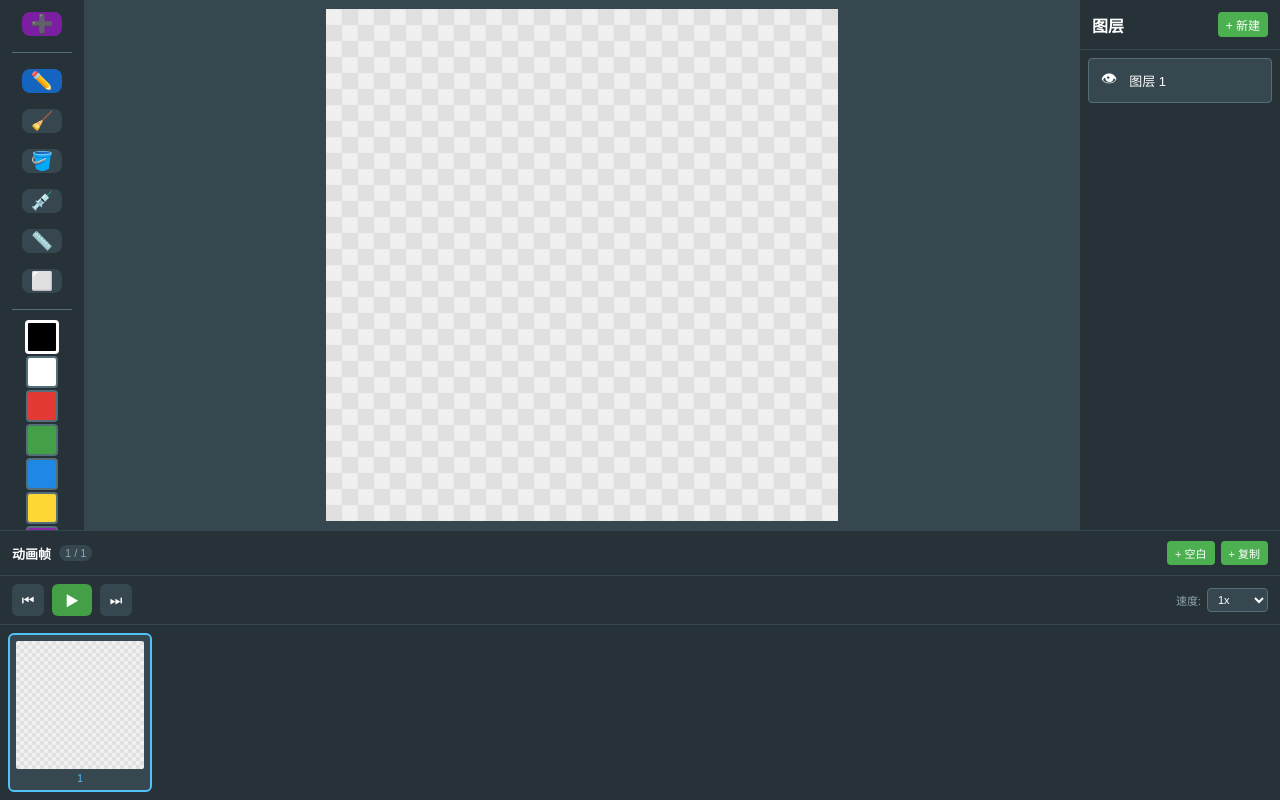
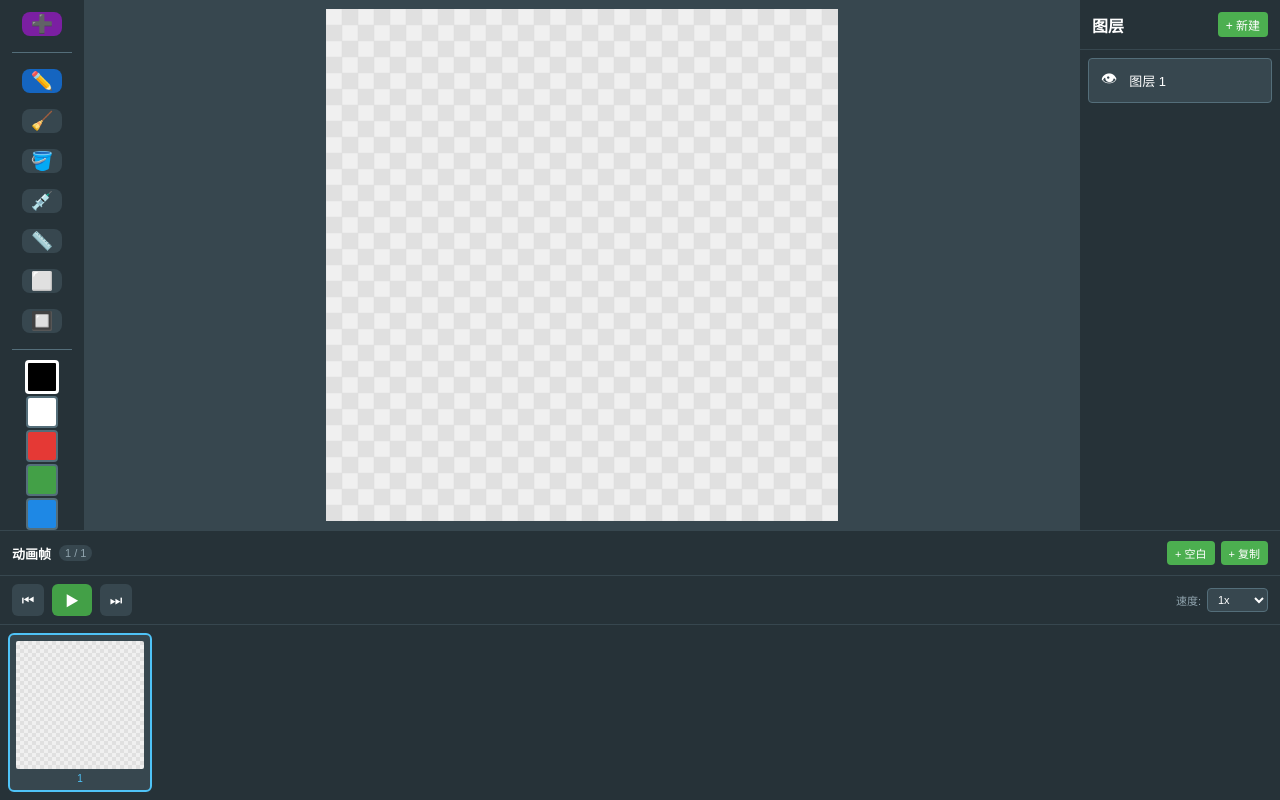
Before and after one commit to yuenlai/solo-6600008, a React (Vite) app in the folder frontend/: page / in a window 1280 px wide. Shown: the top 800 px of the page. Built offline with nearby package versions, Linux system fonts and the light colour scheme.

Commit message:
.1835502840582874:1903346fc600734351bee125b2a26420_6a2521dcaf95f8dc5096e685.6a2521e0af95f8dc5096e687.6a2521e0399ef0a8b32b5bab:Trae CN.T(2026/6/7 15:46:40)

```diff
--- a/frontend/src/components/PixelGrid.tsx
+++ b/frontend/src/components/PixelGrid.tsx
@@ -1,10 +1,36 @@
-import React, { useRef, useEffect, useCallback } from 'react';
+import React, { useRef, useEffect, useCallback, useState } from 'react';
 import { useCanvasStore } from '../store/canvas';
 
 export const PixelGrid: React.FC = () => {
-  const { canvas, zoom, setPixel, getCompositePixels, layers, isPlaying } = useCanvasStore();
+  const {
+    canvas,
+    zoom,
+    tool,
+    setPixel,
+    getCompositePixels,
+    layers,
+    isPlaying,
+    selection,
+    setSelection,
+    captureSelectionPixels,
+    moveSelection,
+    applySelection,
+  } = useCanvasStore();
+
   const canvasRef = useRef<HTMLCanvasElement>(null);
   const drawingRef = useRef(false);
+  const [selectStart, setSelectStart] = useState<[number, number] | null>(null);
+  const [isDragging, setIsDragging] = useState(false);
+  const [dragOffset, setDragOffset] = useState<[number, number]>([0, 0]);
+  const [tempSelection, setTempSelection] = useState<{ x: number; y: number; width: number; height: number } | null>(null);
+
+  const isPointInSelection = useCallback(
+    (x: number, y: number) => {
+      if (!selection) return false;
+      return x >= selection.x && x < selection.x + selection.width && y >= selection.y && y < selection.y + selection.height;
+    },
+    [selection]
+  );
 
   const draw = useCallback(() => {
     const ctx = canvasRef.current?.getContext('2d');
@@ -20,23 +46,157 @@ export const PixelGrid: React.FC = () => {
     }
     ctx.strokeStyle = '#ddd';
     ctx.lineWidth = 0.5;
-    for (let x = 0; x <= canvas.width; x++) { ctx.beginPath(); ctx.moveTo(x*zoom, 0); ctx.lineTo(x*zoom, canvas.height*zoom); ctx.stroke(); }
-    for (let y = 0; y <= canvas.height; y++) { ctx.beginPath(); ctx.moveTo(0, y*zoom); ctx.lineTo(canvas.width*zoom, y*zoom); ctx.stroke(); }
-  }, [canvas, zoom, getCompositePixels, layers]);
+    for (let x = 0; x <= canvas.width; x++) {
+      ctx.beginPath();
+      ctx.moveTo(x * zoom, 0);
+      ctx.lineTo(x * zoom, canvas.height * zoom);
+      ctx.stroke();
+    }
+    for (let y = 0; y <= canvas.height; y++) {
+      ctx.beginPath();
+      ctx.moveTo(0, y * zoom);
+      ctx.lineTo(canvas.width * zoom, y * zoom);
+      ctx.stroke();
+    }
 
-  useEffect(() => { draw(); }, [draw]);
+    const activeSelection = tempSelection || selection;
+    if (activeSelection && tool === 'select') {
+      ctx.strokeStyle = '#2196f3';
+      ctx.lineWidth = 2;
+      ctx.setLineDash([5, 3]);
+      ctx.strokeRect(
+        activeSelection.x * zoom,
+        activeSelection.y * zoom,
+        activeSelection.width * zoom,
+        activeSelection.height * zoom
+      );
+      ctx.setLineDash([]);
+      ctx.fillStyle = 'rgba(33, 150, 243, 0.1)';
+      ctx.fillRect(
+        activeSelection.x * zoom,
+        activeSelection.y * zoom,
+        activeSelection.width * zoom,
+        activeSelection.height * zoom
+      );
+    }
+  }, [canvas, zoom, getCompositePixels, layers, selection, tempSelection, tool]);
+
+  useEffect(() => {
+    draw();
+  }, [draw]);
 
   const getPixel = (e: React.MouseEvent): [number, number] => {
     const rect = canvasRef.current!.getBoundingClientRect();
     return [Math.floor((e.clientX - rect.left) / zoom), Math.floor((e.clientY - rect.top) / zoom)];
   };
 
+  const handleMouseDown = (e: React.MouseEvent) => {
+    if (isPlaying) return;
+    const [x, y] = getPixel(e);
+
+    if (tool === 'select') {
+      if (selection && isPointInSelection(x, y)) {
+        setIsDragging(true);
+        setDragOffset([x - selection.x, y - selection.y]);
+        captureSelectionPixels();
+      } else {
+        applySelection();
+        setSelectStart([x, y]);
+        setTempSelection({ x, y, width: 1, height: 1 });
+      }
+      return;
+    }
+
+    if (selection) {
+      applySelection();
+    }
+    drawingRef.current = true;
+    setPixel(x, y);
+  };
+
+  const handleMouseMove = (e: React.MouseEvent) => {
+    const [x, y] = getPixel(e);
+
+    if (tool === 'select') {
+      if (selectStart) {
+        const [startX, startY] = selectStart;
+        const minX = Math.min(startX, x);
+        const maxX = Math.max(startX, x);
+        const minY = Math.min(startY, y);
+        const maxY = Math.max(startY, y);
+        setTempSelection({
+          x: minX,
+          y: minY,
+          width: maxX - minX + 1,
+          height: maxY - minY + 1,
+        });
+      } else if (isDragging && selection) {
+        const newX = x - dragOffset[0];
+        const newY = y - dragOffset[1];
+        const dx = newX - selection.x;
+        const dy = newY - selection.y;
+        if (dx !== 0 || dy !== 0) {
+          moveSelection(dx, dy);
+        }
+      }
+      return;
+    }
+
+    if (drawingRef.current && !isPlaying) {
+      setPixel(x, y);
+    }
+  };
+
+  const handleMouseUp = () => {
+    if (tool === 'select') {
+      if (selectStart && tempSelection) {
+        setSelection(tempSelection);
+        captureSelectionPixels();
+        setTempSelection(null);
+        setSelectStart(null);
+      }
+      setIsDragging(false);
+      return;
+    }
+    drawingRef.current = false;
+  };
+
+  const handleMouseLeave = () => {
+    if (tool === 'select') {
+      if (selectStart && tempSelection) {
+        setSelection(tempSelection);
+        captureSelectionPixels();
+        setTempSelection(null);
+        setSelectStart(null);
+      }
+      setIsDragging(false);
+      return;
+    }
+    drawingRef.current = false;
+  };
+
+  const getCursor = () => {
+    if (isPlaying) return 'default';
+    if (tool === 'select') {
+      return 'crosshair';
+    }
+    return 'crosshair';
+  };
+
   return (
-    <canvas ref={canvasRef} width={canvas.width * zoom} height={canvas.height * zoom}
-      style={{ cursor: isPlaying ? 'default' : 'crosshair', imageRendering: 'pixelated', pointerEvents: isPlaying ? 'none' : 'auto' }}
-      onMouseDown={e => { if (!isPlaying) { drawingRef.current = true; const [x, y] = getPixel(e); setPixel(x, y); } }}
-      onMouseMove={e => { if (drawingRef.current && !isPlaying) { const [x, y] = getPixel(e); setPixel(x, y); } }}
-      onMouseUp={() => drawingRef.current = false}
-      onMouseLeave={() => drawingRef.current = false} />
+    <canvas
+      ref={canvasRef}
+      width={canvas.width * zoom}
+      height={canvas.height * zoom}
+      style={{
+        cursor: getCursor(),
+        imageRendering: 'pixelated',
+        pointerEvents: isPlaying ? 'none' : 'auto',
+      }}
+      onMouseDown={handleMouseDown}
+      onMouseMove={handleMouseMove}
+      onMouseUp={handleMouseUp}
+      onMouseLeave={handleMouseLeave}
+    />
   );
 };
--- a/frontend/src/components/Toolbar.tsx
+++ b/frontend/src/components/Toolbar.tsx
@@ -6,6 +6,7 @@ const TOOLS: { key: Tool; label: string }[] = [
   { key: 'pen', label: '✏️' }, { key: 'eraser', label: '🧹' },
   { key: 'fill', label: '🪣' }, { key: 'picker', label: '💉' },
   { key: 'line', label: '📏' }, { key: 'rect', label: '⬜' },
+  { key: 'select', label: '🔲' },
 ];
 
 const PALETTE = ['#000000','#ffffff','#e53935','#43a047','#1e88e5','#fdd835','#8e24aa','#ff6f00','#00acc1','#795548'];
--- a/frontend/src/store/canvas.ts
+++ b/frontend/src/store/canvas.ts
@@ -1,5 +1,12 @@
 import { create } from 'zustand';
 import { Tool, AnimationFrame, PixelCanvas, Layer, Draft } from '../types';
+
+interface Selection {
+  x: number;
+  y: number;
+  width: number;
+  height: number;
+}
 
 interface CanvasState {
   canvas: PixelCanvas;
@@ -17,6 +24,8 @@ interface CanvasState {
   drafts: Draft[];
   draftPanelOpen: boolean;
   newCanvasModalOpen: boolean;
+  selection: Selection | null;
+  selectionPixels: string[][] | null;
   setTool: (t: Tool) => void;
   setColor: (c: string) => void;
   setZoom: (z: number) => void;
@@ -48,6 +57,10 @@ interface CanvasState {
   toggleDraftPanel: () => void;
   toggleNewCanvasModal: () => void;
   createNewCanvas: (width: number, height: number) => void;
+  setSelection: (selection: Selection | null) => void;
+  captureSelectionPixels: () => void;
+  moveSelection: (dx: number, dy: number) => void;
+  applySelection: () => void;
 }
 
 const emptyPixels = (w: number, h: number) => Array.from({ length: h }, () => Array(w).fill('transparent'));
@@ -108,7 +121,9 @@ export const useCanvasStore = create<CanvasState>((set, get) => {
     drafts: [],
     draftPanelOpen: false,
     newCanvasModalOpen: false,
-    setTool: (tool) => set({ tool }),
+    selection: null,
+    selectionPixels: null,
+    setTool: (tool) => set({ tool, selection: null, selectionPixels: null }),
     setColor: (color) => set({ color }),
     setZoom: (zoom) => set({ zoom }),
     setPixel: (x, y) => {
@@ -146,7 +161,7 @@ export const useCanvasStore = create<CanvasState>((set, get) => {
       const newFrames = frames.map((f, i) =>
         i === currentFrame ? { ...f, layers: deepCloneLayers(newLayers) } : f
       );
-      set({ layers: newLayers, frames: newFrames });
+      set({ layers: newLayers, frames: newFrames, selection: null, selectionPixels: null });
     },
     undo: () => {
       const { history, historyIndex, canvas, currentFrame, frames } = get();
@@ -220,7 +235,7 @@ export const useCanvasStore = create<CanvasState>((set, get) => {
         pixels: emptyPixels(w, h),
       }));
       const newFrames = [createFrame(newLayers, 200)];
-      set({ canvas: { width: w, height: h }, layers: newLayers, frames: newFrames, currentFrame: 0, currentLayerId: newLayers[0].id, history: [], historyIndex: -1 });
+      set({ canvas: { width: w, height: h }, layers: newLayers, frames: newFrames, currentFrame: 0, currentLayerId: newLayers[0].id, history: [], historyIndex: -1, selection: null, selectionPixels: null });
     },
     addLayer: () => {
       const { canvas, layers, currentFrame, frames } = get();
@@ -400,7 +415,72 @@ export const useCanvasStore = create<CanvasState>((set, get) => {
         history: [],
         historyIndex: -1,
         newCanvasModalOpen: false,
+        selection: null,
+        selectionPixels: null,
       });
+    },
+    setSelection: (selection) => set({ selection }),
+    captureSelectionPixels: () => {
+      const { selection, layers, currentLayerId, canvas } = get();
+      if (!selection) return;
+      const layer = layers.find(l => l.id === currentLayerId);
+      if (!layer) return;
+      const { x, y, width, height } = selection;
+      const pixels: string[][] = [];
+      for (let py = 0; py < height; py++) {
+        const row: string[] = [];
+        for (let px = 0; px < width; px++) {
+          const cx = x + px;
+          const cy = y + py;
+          if (cx >= 0 && cx < canvas.width && cy >= 0 && cy < canvas.height) {
+            row.push(layer.pixels[cy][cx]);
+          } else {
+            row.push('transparent');
+          }
+        }
+        pixels.push(row);
+      }
+      set({ selectionPixels: pixels });
+    },
+    moveSelection: (dx, dy) => {
+      const { selection, layers, currentLayerId, currentFrame, frames, selectionPixels, canvas } = get();
+      if (!selection || !selectionPixels) return;
+      const newX = selection.x + dx;
+      const newY = selection.y + dy;
+      const newLayers = layers.map(layer => {
+        if (layer.id !== currentLayerId) return layer;
+        const pixels = layer.pixels.map(r => [...r]);
+        for (let py = 0; py < selection.height; py++) {
+          for (let px = 0; px < selection.width; px++) {
+            const oldCx = selection.x + px;
+            const oldCy = selection.y + py;
+            if (oldCx >= 0 && oldCx < canvas.width && oldCy >= 0 && oldCy < canvas.height) {
+              pixels[oldCy][oldCx] = 'transparent';
+            }
+          }
+        }
+        for (let py = 0; py < selectionPixels.length; py++) {
+          for (let px = 0; px < selectionPixels[py].length; px++) {
+            const newCx = newX + px;
+            const newCy = newY + py;
+            if (newCx >= 0 && newCx < canvas.width && newCy >= 0 && newCy < canvas.height) {
+              pixels[newCy][newCx] = selectionPixels[py][px];
+            }
+          }
+        }
+        return { ...layer, pixels };
+      });
+      const newFrames = frames.map((f, i) =>
+        i === currentFrame ? { ...f, layers: deepCloneLayers(newLayers) } : f
+      );
+      set({
+        layers: newLayers,
+        frames: newFrames,
+        selection: { ...selection, x: newX, y: newY },
+      });
+    },
+    applySelection: () => {
+      set({ selection: null, selectionPixels: null });
     },
   };
 });
--- a/frontend/src/types/index.ts
+++ b/frontend/src/types/index.ts
@@ -1,4 +1,4 @@
-export type Tool = 'pen' | 'eraser' | 'fill' | 'picker' | 'line' | 'rect';
+export type Tool = 'pen' | 'eraser' | 'fill' | 'picker' | 'line' | 'rect' | 'select';
 
 export interface AnimationFrame {
   id: string;
```
